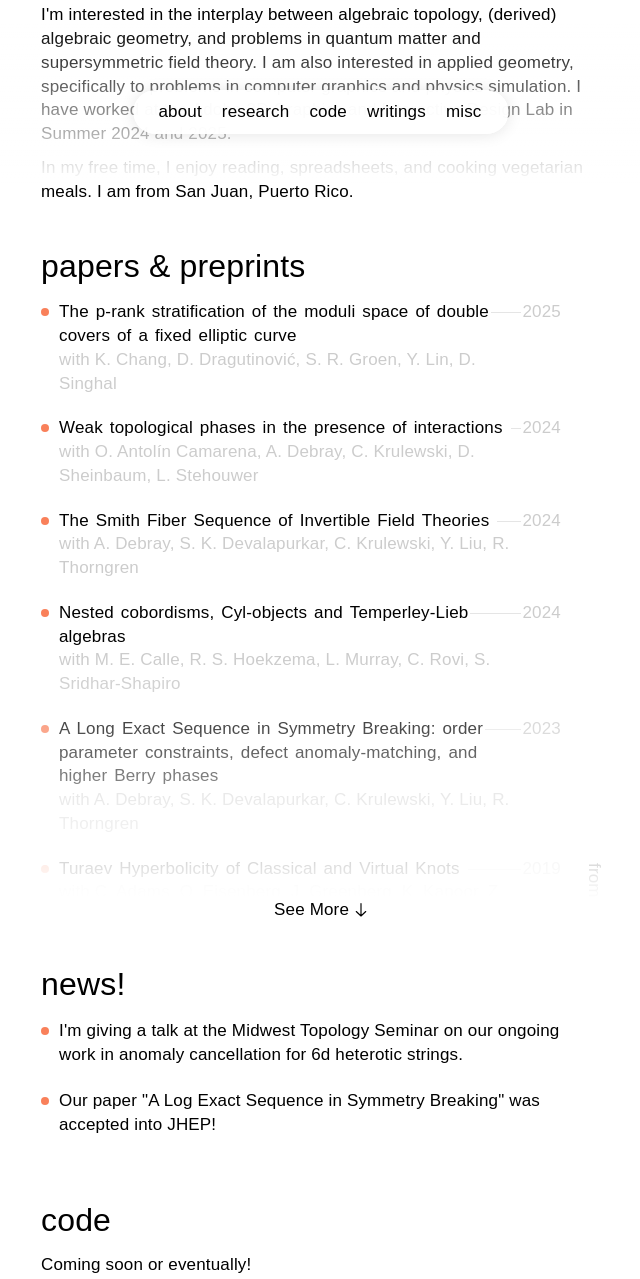
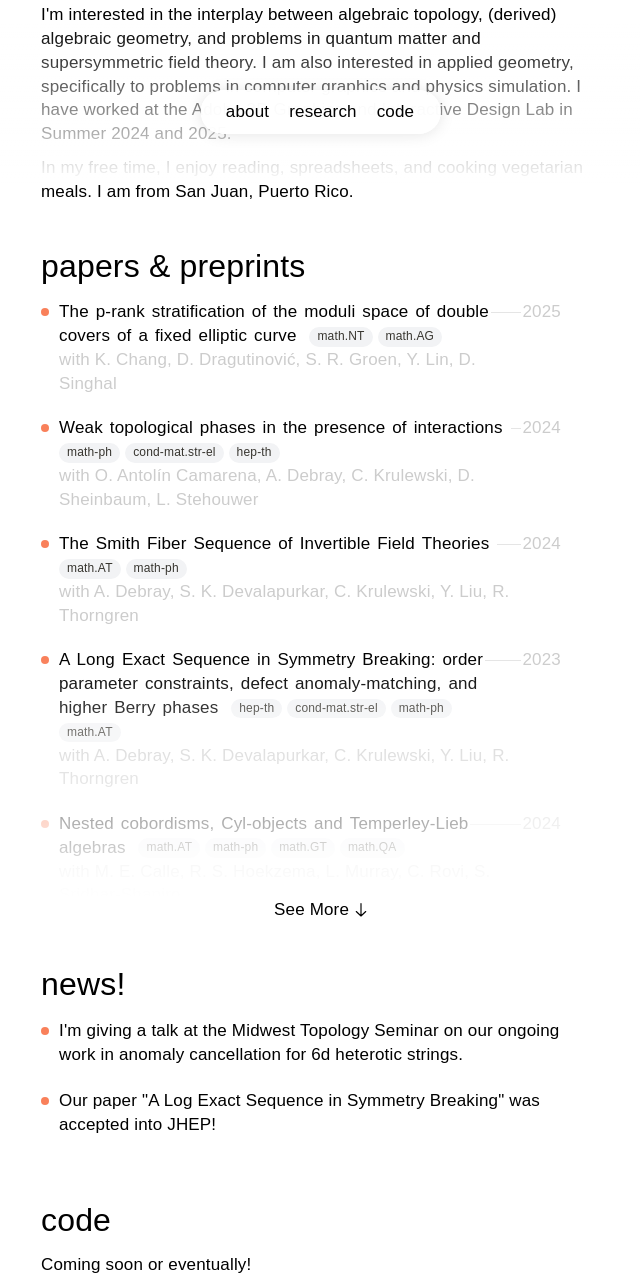
Before and after one commit to natipt/natipt.github.io, a plain HTML site: page index.html in a window 1280 px wide. Shown: the part 616-1895 px from the top of the page, without its empty margins (319-959 px from the left). Drawn offline with Linux system fonts and the light colour scheme; a web font is replaced by a local one.

Commit message:
add tags

```diff
--- a/index.html
+++ b/index.html
@@ -29,14 +29,14 @@
                     <span style="background-color: #f8ea6e"></span>
                     <h3>code</h3>
                 </li>
-                <li class="other" data-target="writings">
+                <!-- <li class="other" data-target="writings">
                     <span style="background-color: #12ae51"></span>
                     <h3>writings</h3>
                 </li>
                 <li class="video" data-target="misc">
                     <span style="background-color: #f9805a"></span>
                     <h3>misc</h3>
-                </li>
+                </li> -->
             </ul>
 	        <div class="arrow">
 	        	<svg width="13" height="17" viewBox="0 0 13 17" fill="none" xmlns="http://www.w3.org/2000/svg">
@@ -80,6 +80,8 @@
                     <div class="title">
                         <h4>
                             <span>The </span><span>p-rank </span><span>stratification </span><span>of </span><span>the </span><span>moduli </span><span>space </span><span>of </span><span>double </span><span>covers </span><span>of </span><span>a </span><span>fixed </span><span>elliptic </span><span>curve</span>
+                            <div class="tag">math.NT</div>
+                            <div class="tag">math.AG</div>
                         </h4>
                         <p>with K. Chang, D. Dragutinović, S. R. Groen, Y. Lin, D. Singhal</p>
                     </div>
@@ -94,6 +96,9 @@
                     <div class="title">
                         <h4>
                             <span>Weak </span><span>topological </span><span>phases </span><span>in </span><span>the </span><span>presence </span><span>of </span><span>interactions</span>
+                            <div class="tag">math-ph</div>
+                            <div class="tag">cond-mat.str-el</div>
+                            <div class="tag">hep-th</div>
                         </h4>
                         <p>with O. Antolín Camarena, A. Debray, C. Krulewski, D. Sheinbaum, L. Stehouwer</p>
                     </div>
@@ -108,22 +113,10 @@
                     <div class="title">
                         <h4>
                             <span>The </span><span>Smith </span><span>Fiber </span><span>Sequence </span><span>of </span><span>Invertible </span><span>Field </span><span>Theories</span>
+                            <div class="tag">math.AT</div>
+                            <div class="tag">math-ph</div>
                         </h4>
                         <p>with A. Debray, S. K. Devalapurkar, C. Krulewski, Y. Liu, R. Thorngren</p>
-                    </div>
-                    <div class="date">
-                    <span>2024</span>
-                    </div>
-                    </a>
-                </li>
-                <li class="" data-source="arXiv.org">
-                    <a href="https://arxiv.org/abs/2403.01067" target="_blank" title="Nested cobordisms, Cyl-objects and Temperley-Lieb algebras">
-                    <div class="category" style="background-color: #f9805a"></div>
-                    <div class="title">
-                        <h4>
-                            <span>Nested </span><span>cobordisms, </span><span>Cyl-objects </span><span>and </span><span>Temperley-Lieb </span><span>algebras</span>
-                        </h4>
-                        <p>with M. E. Calle, R. S. Hoekzema, L. Murray, C. Rovi, S. Sridhar-Shapiro</p>
                     </div>
                     <div class="date">
                     <span>2024</span>
@@ -134,11 +127,35 @@
                     <a href="https://arxiv.org/abs/2309.16749" target="_blank" title="A Long Exact Sequence in Symmetry Breaking: order parameter constraints, defect anomaly-matching, and higher Berry phases">
                     <div class="category" style="background-color: #f9805a"></div>
                     <div class="title">
-                        <h4><span>A </span><span>Long </span><span>Exact </span><span>Sequence </span><span>in </span><span>Symmetry </span><span>Breaking: </span><span>order </span><span>parameter </span><span>constraints, </span><span>defect </span><span>anomaly-matching, </span><span>and </span><span>higher </span><span>Berry </span><span>phases </span></h4>
+                        <h4>
+                            <span>A </span><span>Long </span><span>Exact </span><span>Sequence </span><span>in </span><span>Symmetry </span><span>Breaking: </span><span>order </span><span>parameter </span><span>constraints, </span><span>defect </span><span>anomaly-matching, </span><span>and </span><span>higher </span><span>Berry </span><span>phases </span>
+                            <div class="tag">hep-th</div>
+                            <div class="tag">cond-mat.str-el</div>
+                            <div class="tag">math-ph</div>
+                            <div class="tag">math.AT</div>
+                        </h4>
                         <p>with A. Debray, S. K. Devalapurkar, C. Krulewski, Y. Liu, R. Thorngren</p>
                     </div>
                     <div class="date">
                     <span>2023</span>
+                    </div>
+                    </a>
+                </li>
+                <li class="" data-source="arXiv.org">
+                    <a href="https://arxiv.org/abs/2403.01067" target="_blank" title="Nested cobordisms, Cyl-objects and Temperley-Lieb algebras">
+                    <div class="category" style="background-color: #f9805a"></div>
+                    <div class="title">
+                        <h4>
+                            <span>Nested </span><span>cobordisms, </span><span>Cyl-objects </span><span>and </span><span>Temperley-Lieb </span><span>algebras</span>
+                            <div class="tag">math.AT</div>
+                            <div class="tag">math-ph</div>
+                            <div class="tag">math.GT</div>
+                            <div class="tag">math.QA</div>
+                        </h4>
+                        <p>with M. E. Calle, R. S. Hoekzema, L. Murray, C. Rovi, S. Sridhar-Shapiro</p>
+                    </div>
+                    <div class="date">
+                    <span>2024</span>
                     </div>
                     </a>
                 </li>
@@ -153,6 +170,7 @@
                     <div class="title">
                         <h4>
                             <span>Turaev </span><span>Hyperbolicity </span><span>of </span><span>Classical </span><span>and </span><span>Virtual </span><span>Knots</span>
+                            <div class="tag">math.GT</div>
                         </h4>
                         <p>with C. Adams, O. Eisenberg, J. Greenberg, K. Kapoor, Z. Liang, K. O'Connor, Y. Wang</p>
                     </div>
@@ -165,7 +183,10 @@
                     <a href="https://arxiv.org/abs/1904.06385" target="_blank" title="TG-Hyperbolicity of Virtual Links">
                     <div class="category" style="background-color: #f9805a"></div>
                     <div class="title">
-                        <h4><span>TG-Hyperbolicity </span><span>of </span><span>Virtual </span><span>Links</span> </h4>
+                        <h4>
+                            <span>TG-Hyperbolicity </span><span>of </span><span>Virtual </span><span>Links</span>
+                            <div class="tag">math.GT</div>
+                        </h4>
                         <p>with C. Adams, O. Eisenberg, J. Greenberg, K. Kapoor, Z. Liang, K. O'Connor, Y. Wang</p>
                     </div>
                     <div class="date">
@@ -179,6 +200,7 @@
                     <div class="title">
                         <h4>
                             <span>Thurston </span><span>norms </span><span>of </span><span>tunnel </span><span>number-one </span><span>manifolds</span>
+                            <div class="tag">math.GT</div>
                         </h4>
                         <p>with K. Schreve, N. Vlamis</p>
                     </div>
--- a/mystyle.css
+++ b/mystyle.css
@@ -899,8 +899,25 @@ body.dark a {
 
 
 
+.tag {
+    display: inline-block;
+    /* margin-left: 6px; */
+    padding: 2px 8px;
+    font-size: 12px;
+    background-color: #f2f3f5;
+    color: #37352f;
+    border-radius: 999px;
+    font-weight: 500;
+    line-height: 1.3;
+    vertical-align: middle;
+    white-space: nowrap;
+  }
 
 
+.dark-mode .tag {
+    background-color: #333;
+    color: #d8d8d8;
+}
 
 
 
```
